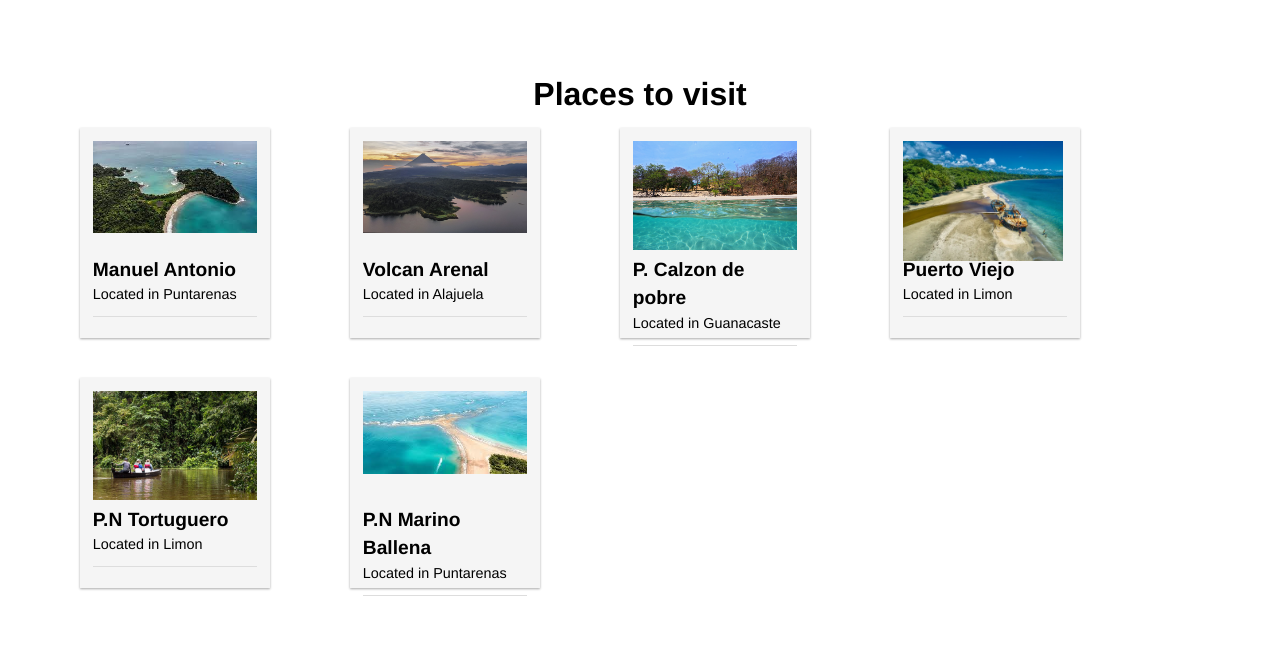
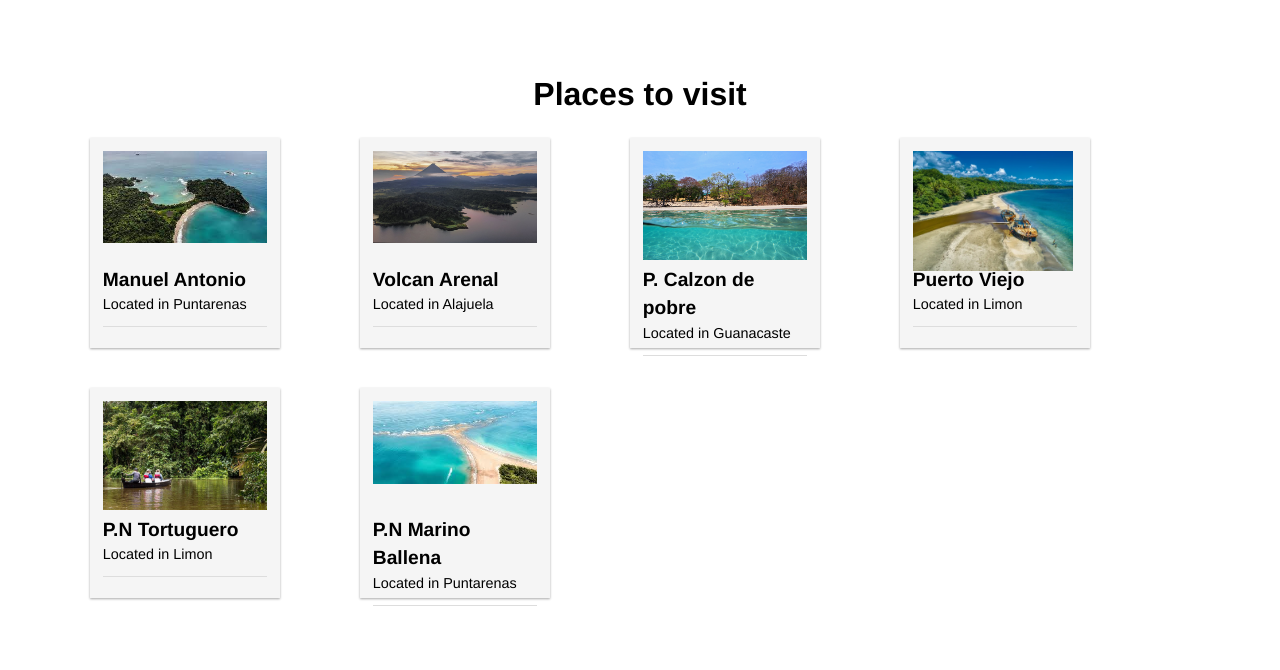
Before and after one commit to everest275/airportshuttle-landing, an Astro site: page / in a window 1280 px wide. Shown: the part 1050-1720 px from the top of the page. Built offline with nearby package versions, Linux system fonts and the light colour scheme; Astro itself is replaced by a stand-in of ours.

Commit message:
finally nine

```diff
--- a/src/components/landing/Information.astro
+++ b/src/components/landing/Information.astro
@@ -16,7 +16,7 @@ import CardProduct from "./CardProduct.astro"
             display: grid;
             grid-template-columns: repeat(auto-fill,230px);
             gap: 40px;
-            margin:80px;
+            margin:90px;
     }.title-information-sec{
             font-weight: 900;
  font-size: 2em;
```
